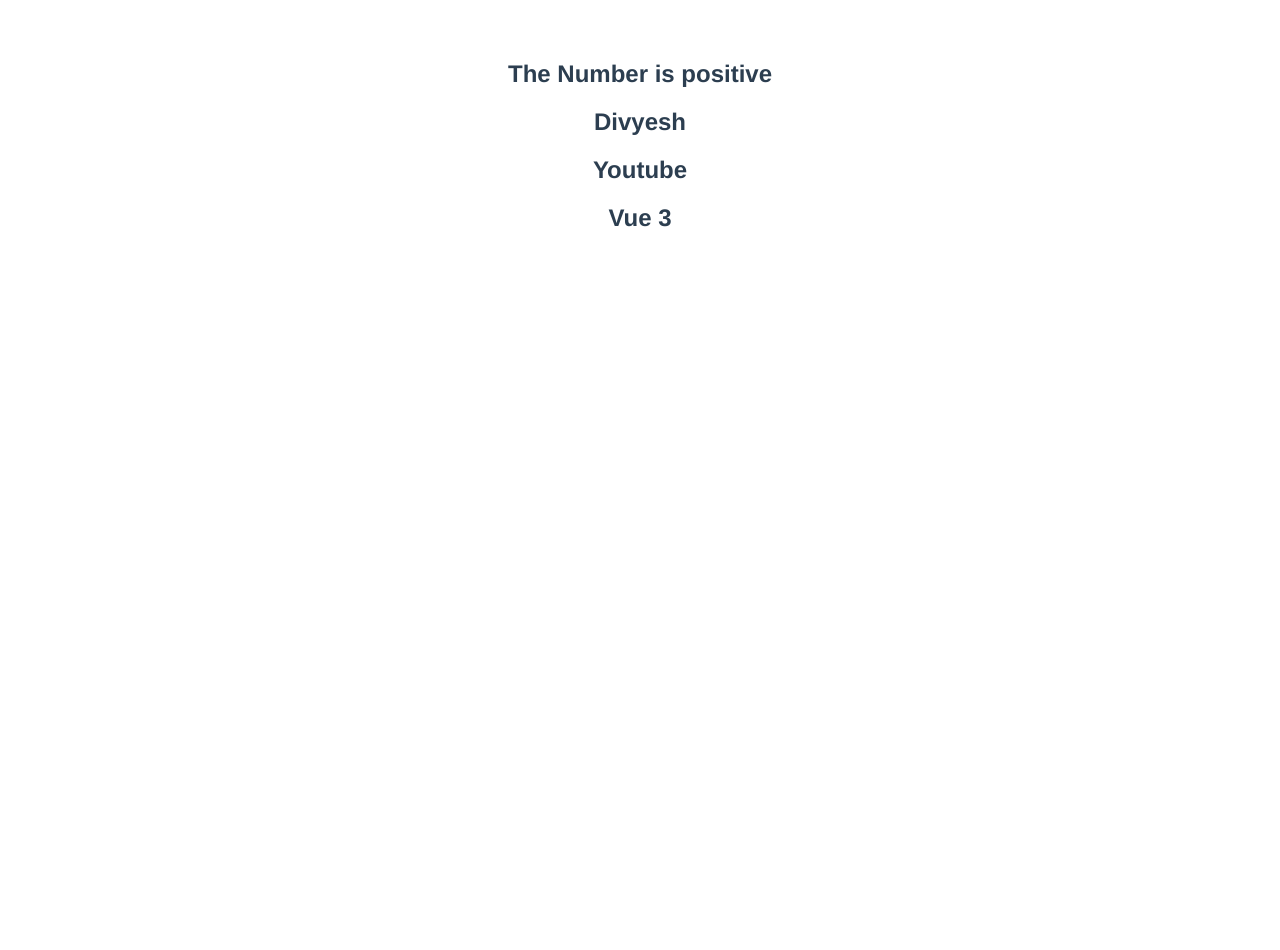
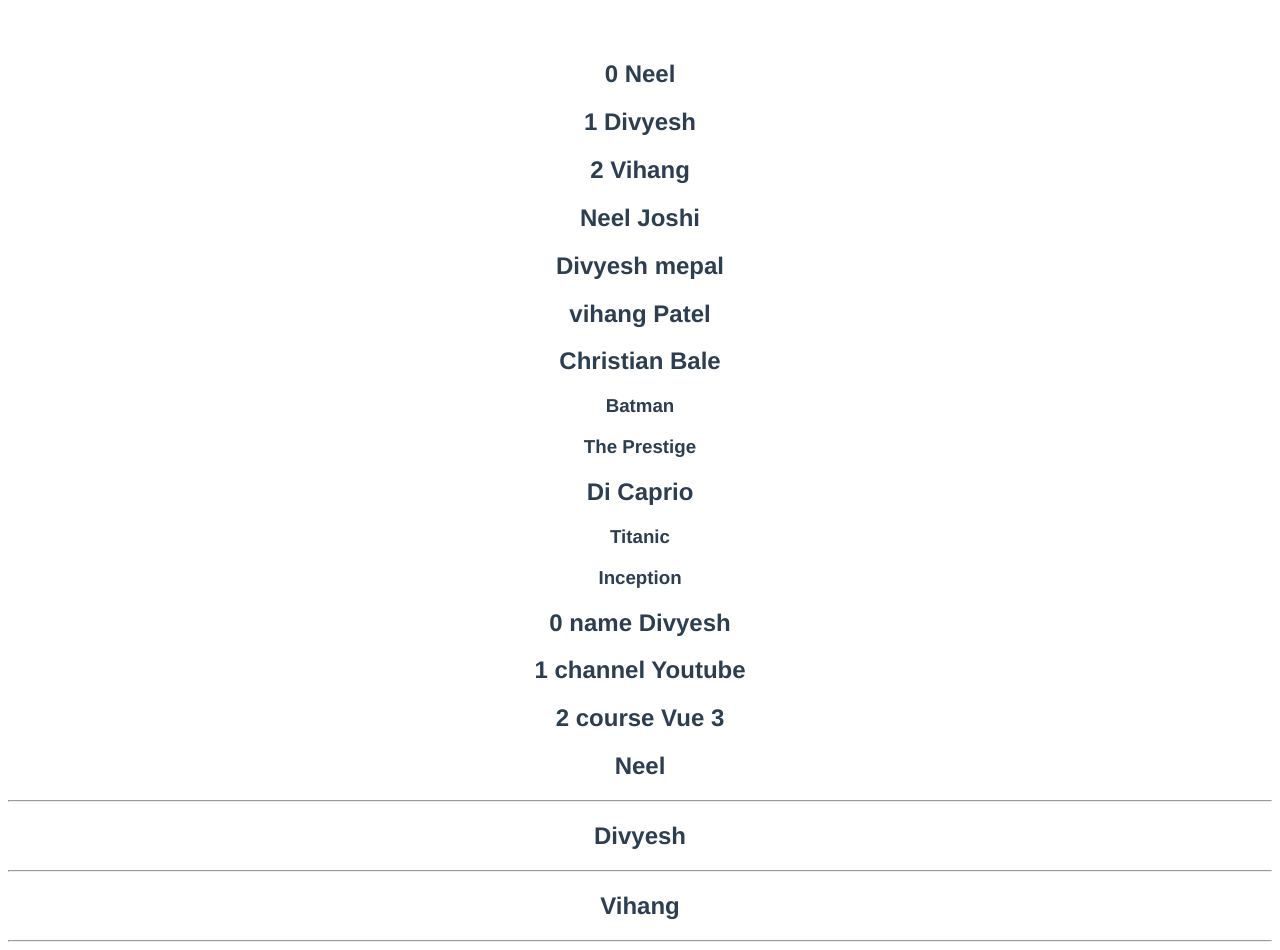
Before and after one commit to divyeshz/codevolution-vue, a Vue app: page / in a window 1280 px wide. Before the commit the page ends 800 px from the top, so only its background shows below. Built offline with nearby package versions, Linux system fonts and the light colour scheme.

Commit message:
List Rendering (v-for)

```diff
--- a/src/App.vue
+++ b/src/App.vue
@@ -1,16 +1,19 @@
 <template>
-  <h2 v-if="num === 0">The Number is zero</h2>
-  <h2 v-else-if="num < 0">The Number is negative</h2>
-  <h2 v-else-if="num > 0">The Number is positive</h2>
-  <h2 v-else>The Number is Not a number</h2>
+  <h2 v-for="(name, index) in names" :key="name">{{ index }} {{ name }}</h2>
 
-  <template v-if="display">
-    <h2>Divyesh</h2>
-    <h2>Youtube</h2>
-    <h2>Vue 3</h2>
+  <h2 v-for="name in fullNames" :key="name.first">{{ name.first }} {{ name.last }}</h2>
+
+  <div v-for="actor in actors" :key="actor.name">
+    <h2>{{ actor.name }}</h2>
+    <h3 v-for="movie in actor.movies" :key="movie">{{ movie }}</h3>
+  </div>
+
+  <h2 v-for="(value, key, index) in myInfo" :key="value">{{ index }} {{ key }} {{ value }}</h2>
+
+  <template v-for="name in names" :key="name">
+    <h2>{{ name }}</h2>
+    <hr>
   </template>
-
-  <h2 v-show="showElement">Using v-show</h2>
 </template>
 
 <script>
@@ -18,9 +21,27 @@
   name: 'App',
   data() {
     return {
-      num: 12,
-      display: true,
-      showElement: false,
+      names: ['Neel', 'Divyesh', 'Vihang',],
+      fullNames: [
+        { first: 'Neel', last: 'Joshi' },
+        { first: 'Divyesh', last: 'mepal' },
+        { first: 'vihang', last: 'Patel' },
+      ],
+      actors: [
+        {
+          name: 'Christian Bale',
+          movies: ['Batman', 'The Prestige'],
+        },
+        {
+          name: 'Di Caprio',
+          movies: ['Titanic', 'Inception'],
+        },
+      ],
+      myInfo: {
+        name: 'Divyesh',
+        channel: 'Youtube',
+        course: 'Vue 3',
+      }
 
     }
   },
```
